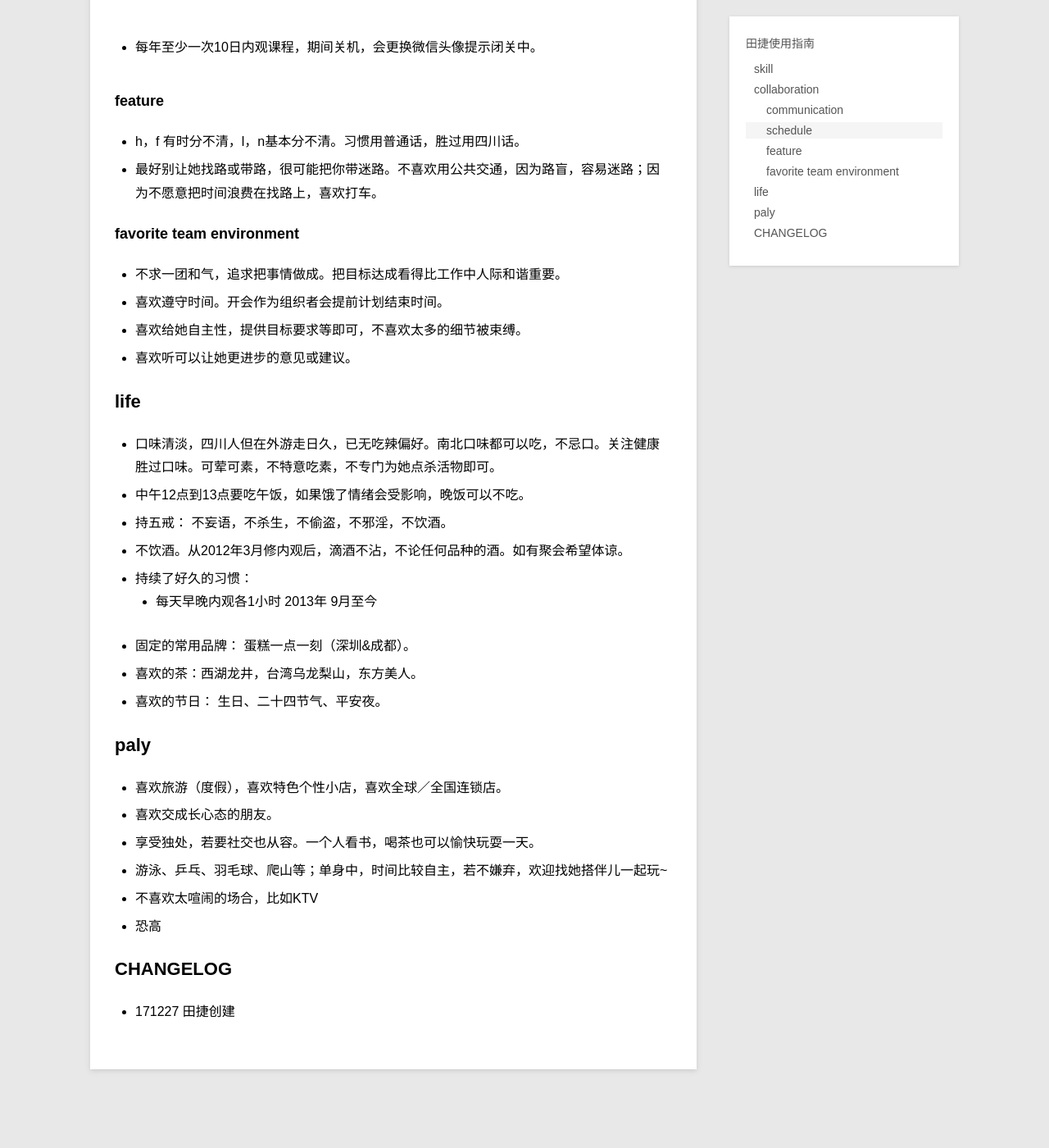
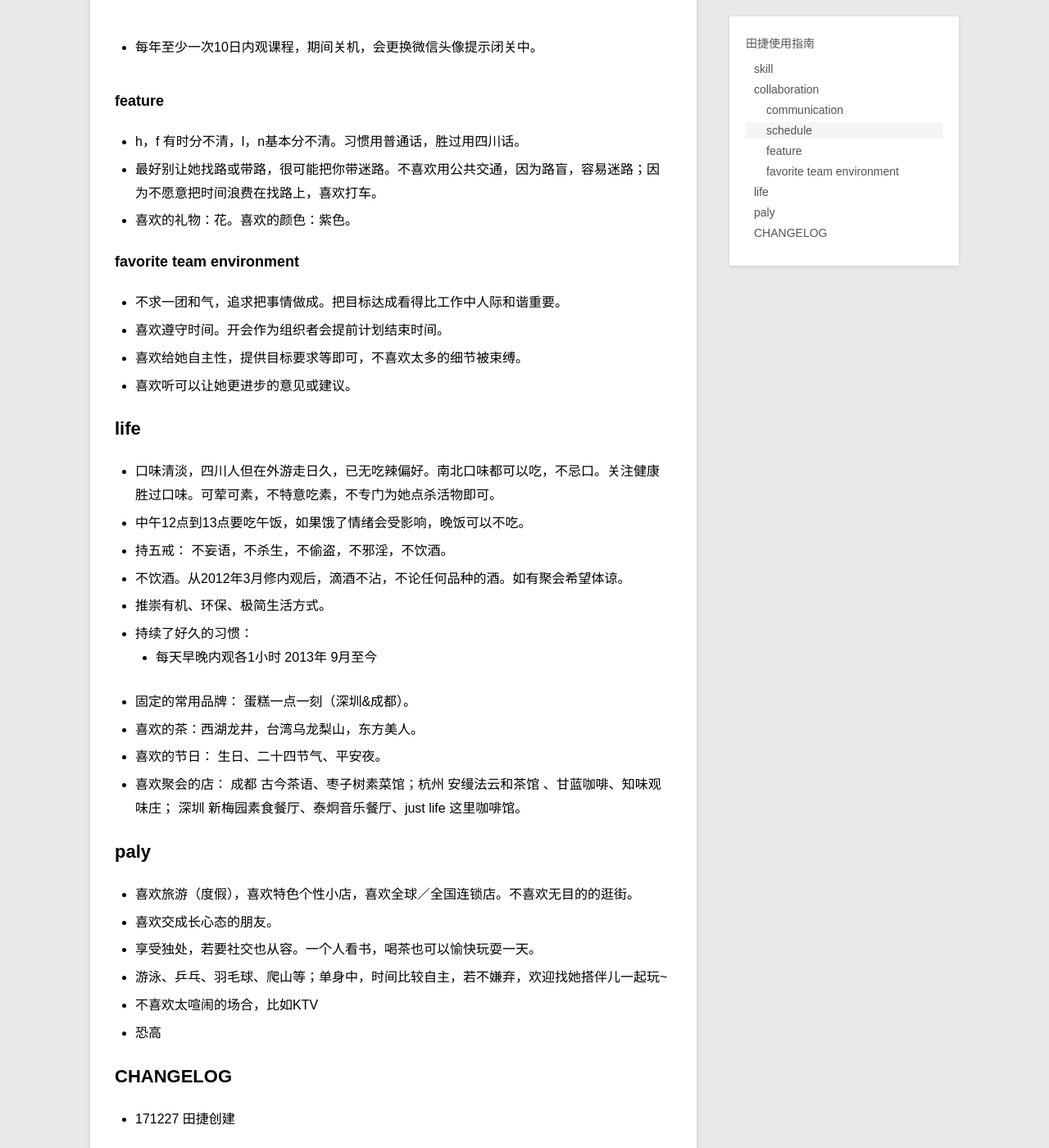
Before and after one commit to violettianjie/violettianjie.github.io, a Jekyll site: the page built from _posts/journal/2017-12-27-usageviolet.md, in a window 1280 px wide and 1400 px high, scrolled down 1883 px. Shown: the whole window at 82% size. Built offline with Jekyll 4.4.1, drawn with Linux system fonts in a browser that asks for light colours.

Commit message:
Update 2017-12-27-usageviolet.md

```diff
--- a/_posts/journal/2017-12-27-usageviolet.md
+++ b/_posts/journal/2017-12-27-usageviolet.md
@@ -81,6 +81,7 @@ description: 人如产品，沟通愉快
 
 -  h，f 有时分不清，l，n基本分不清。习惯用普通话，胜过用四川话。
 -  最好别让她找路或带路，很可能把你带迷路。不喜欢用公共交通，因为路盲，容易迷路；因为不愿意把时间浪费在找路上，喜欢打车。
+-  喜欢的礼物：花。喜欢的颜色：紫色。
 
 
 
@@ -100,11 +101,13 @@ description: 人如产品，沟通愉快
 - 中午12点到13点要吃午饭，如果饿了情绪会受影响，晚饭可以不吃。
 - 持五戒： 不妄语，不杀生，不偷盗，不邪淫，不饮酒。
 - 不饮酒。从2012年3月修内观后，滴酒不沾，不论任何品种的酒。如有聚会希望体谅。
+- 推崇有机、环保、极简生活方式。
 - 持续了好久的习惯：
 	- 每天早晚内观各1小时 2013年 9月至今
 - 固定的常用品牌： 蛋糕一点一刻（深圳&成都）。
 - 喜欢的茶：西湖龙井，台湾乌龙梨山，东方美人。
 - 喜欢的节日： 生日、二十四节气、平安夜。
+- 喜欢聚会的店： 成都 古今茶语、枣子树素菜馆；杭州 安缦法云和茶馆 、甘蓝咖啡、知味观味庄； 深圳 新梅园素食餐厅、泰炯音乐餐厅、just life 这里咖啡馆。
 
 
 
@@ -112,7 +115,7 @@ description: 人如产品，沟通愉快
 ## paly
 
 
-- 喜欢旅游（度假），喜欢特色个性小店，喜欢全球／全国连锁店。
+- 喜欢旅游（度假），喜欢特色个性小店，喜欢全球／全国连锁店。不喜欢无目的的逛街。
 - 喜欢交成长心态的朋友。
 - 享受独处，若要社交也从容。一个人看书，喝茶也可以愉快玩耍一天。
 - 游泳、乒乓、羽毛球、爬山等；单身中，时间比较自主，若不嫌弃，欢迎找她搭伴儿一起玩~
```
